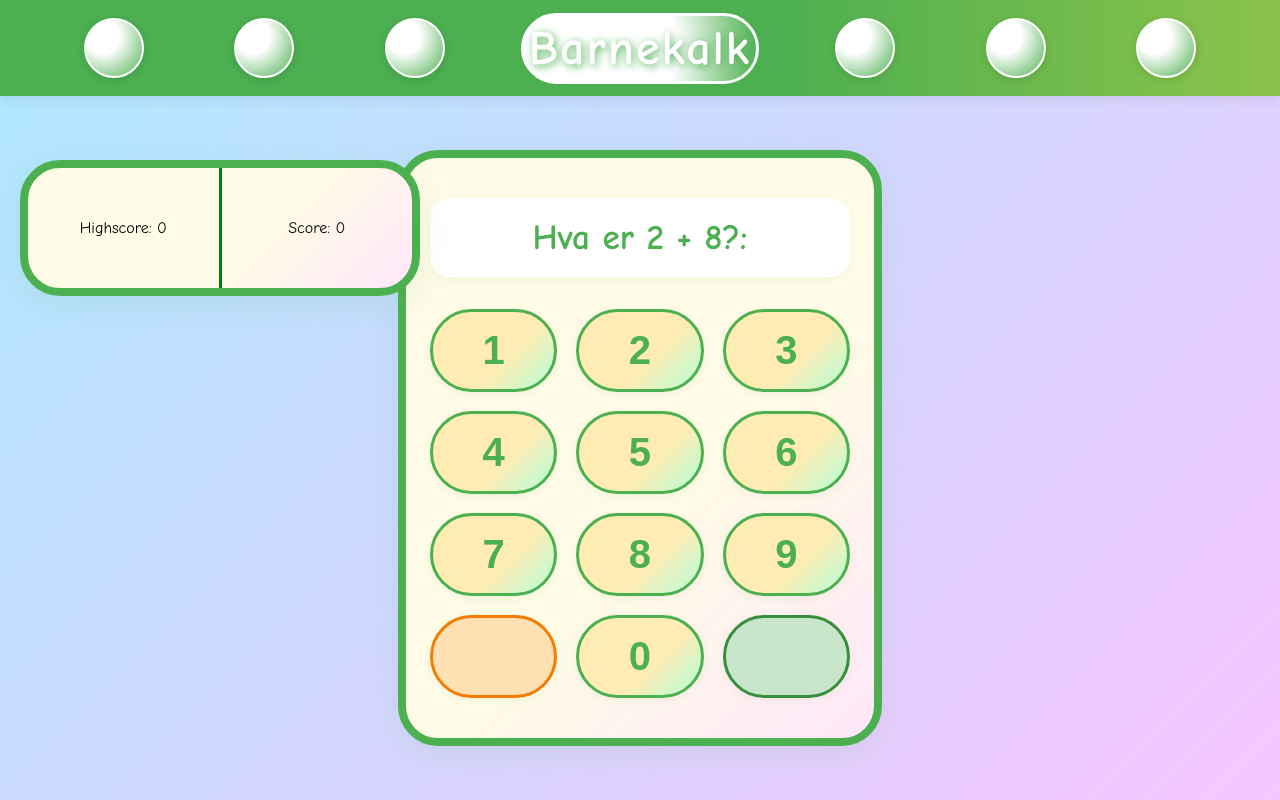
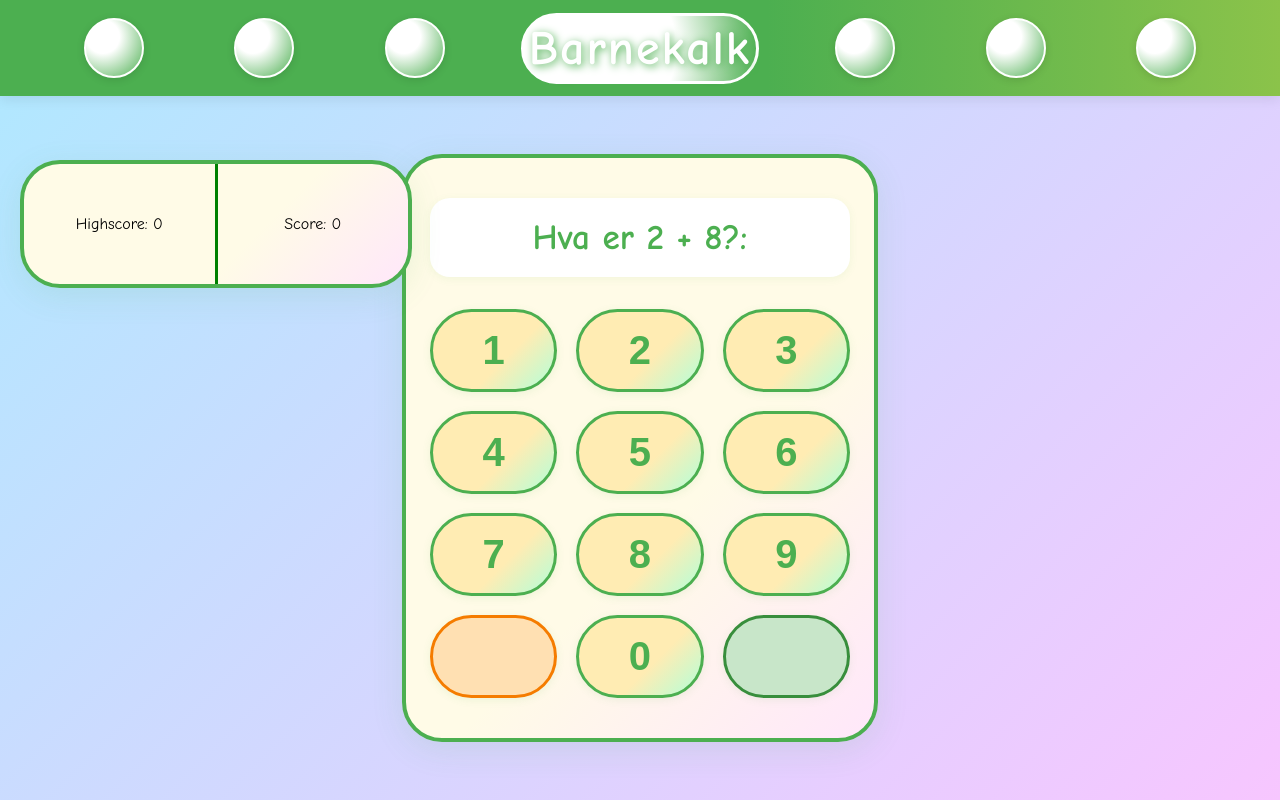
Before and after one commit to ErikS-KP/BarneKalk2, a plain HTML site: page Files/index.html in a window 1280 px wide. Drawn offline with Linux system fonts and the light colour scheme.

Commit message:
I have successfully comitted (I thikn`)

```diff
--- a/Files/style.css
+++ b/Files/style.css
@@ -71,7 +71,7 @@ ul h1 {
     padding: 2.5rem 1.5rem;
     background: linear-gradient(135deg, #fffbe7 60%, #ffe7fa 100%);
     border-radius: 40px;
-    border: 8px solid #4caf50;
+    border: 4px solid #4caf50;
     box-shadow: 0 8px 32px rgba(76,175,80,0.12);
 }
 
@@ -187,7 +187,7 @@ ul h1 {
 
     background: linear-gradient(135deg, #fffbe7 60%, #ffe7fa 100%);
     border-radius: 40px;
-    border: 8px solid #4caf50;
+    border: 4px solid #4caf50;
     box-shadow: 0 8px 32px rgba(76,175,80,0.12);
 }
 
```
